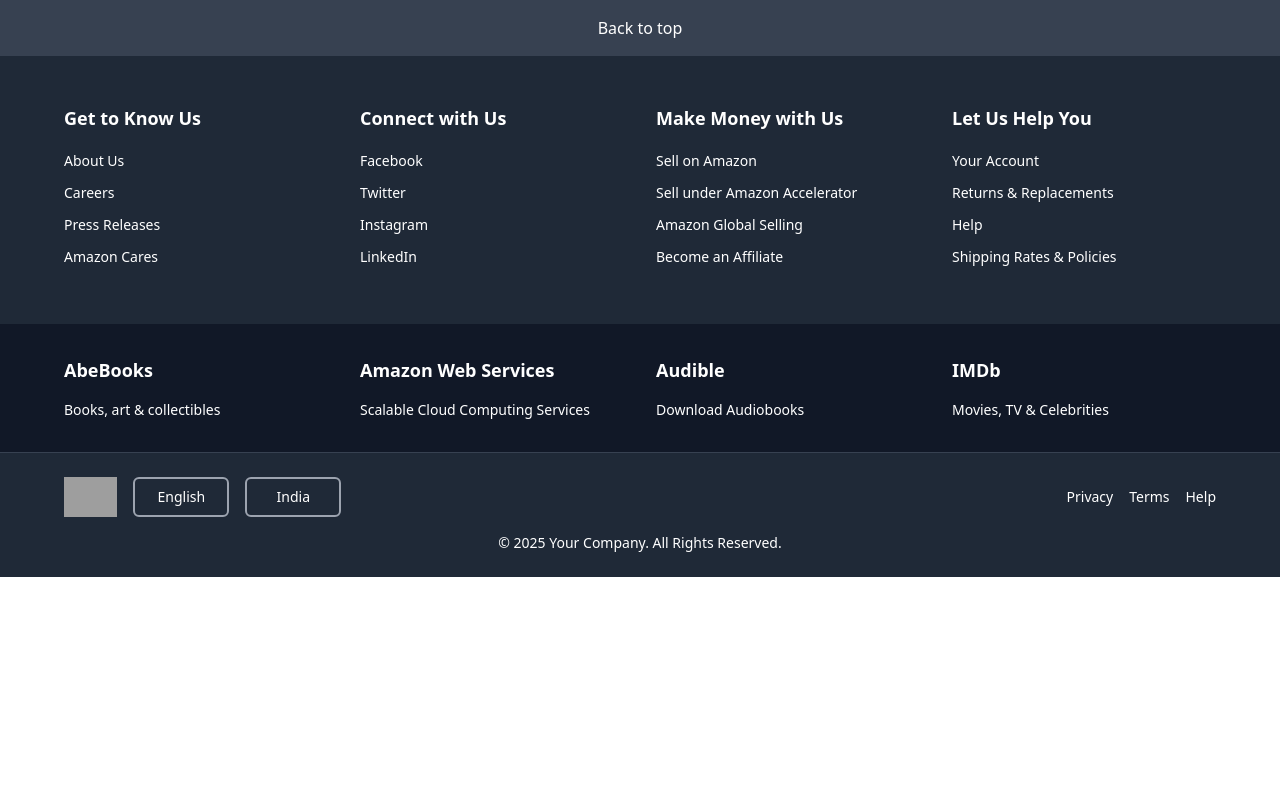
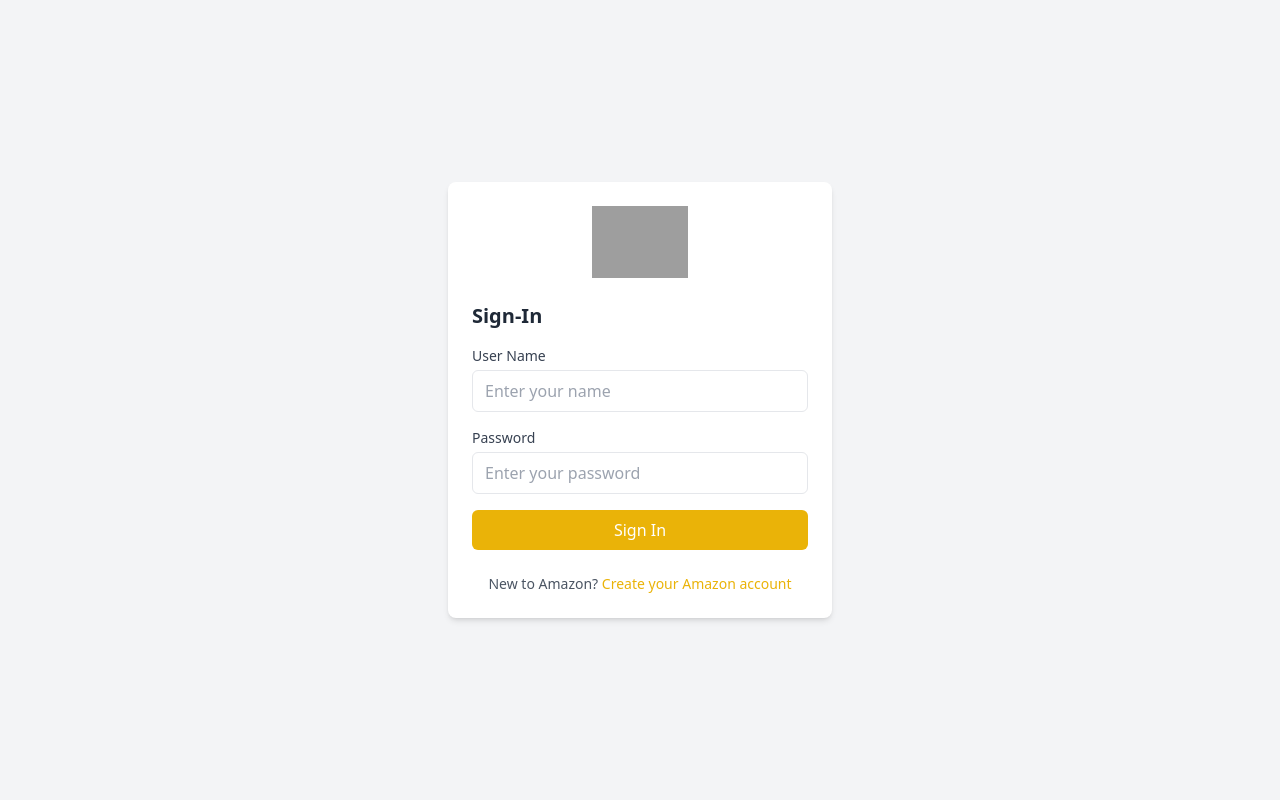
Before and after one commit to ArinSaxena/AmazonFullStack, a React (Create React App) app: page /login in a window 1280 px wide. Shown: the top 800 px of the page. Built offline with nearby package versions, Linux system fonts and the light colour scheme; grey boxes are pictures that could not be loaded.

Commit message:
all routes are done

```diff
--- a/src/App.js
+++ b/src/App.js
@@ -3,10 +3,11 @@
 
 import LanguageSettings from "components/LanguageSettings";
 import Navbar from "components/Navbar";
-import Form from "components/Form";
+import Signup from "components/Signup";
 
 import Cart from "pages/Cart";
 import {Route, BrowserRouter as Router, Routes } from "react-router-dom";
+import Login from "pages/Login";
 
 function navBarWrapper(element) {
   return (
@@ -23,9 +24,8 @@
       <Router>
         <Routes>
           <Route path="/" element={navBarWrapper(<Home />)} />
-          <Route path="/form" element={<Form />} />
-
-
+          <Route path="/signup" element={<Signup />} />
+          <Route path="/login" element={<Login />} />
           <Route path="/language" element={navBarWrapper(<LanguageSettings />)}></Route>
           <Route path="/cart" element={navBarWrapper(<Cart />)}></Route>
         </Routes>
--- /dev/null
+++ b/src/components/Login.jsx
@@ -0,0 +1,78 @@
+// src/components/LoginPage.jsx
+import React from "react";
+import { Link } from "react-router-dom";
+
+const LoginPage = () => {
+  return (
+    <div className="flex flex-col items-center justify-center min-h-screen bg-gray-100">
+      {/* Container */}
+      <div className="w-full max-w-sm p-6 bg-white shadow-md rounded-lg">
+        {/* Logo */}
+        <div className="flex justify-center mb-6">
+          <img
+            src="https://upload.wikimedia.org/wikipedia/commons/a/a9/Amazon_logo.svg"
+            alt="Amazon Logo"
+            className="w-24"
+          />
+        </div>
+
+        {/* Login Form */}
+        <form className="space-y-4">
+          <h2 className="text-xl font-semibold text-gray-800">Sign-In</h2>
+
+          {/* Email Input */}
+          <div>
+            <label
+              htmlFor="name"
+              className="block text-sm font-medium text-gray-700"
+            >
+              User Name
+            </label>
+            <input
+              type="text"
+              id="name"
+              className="w-full px-3 py-2 mt-1 border rounded-md focus:ring focus:ring-yellow-500 focus:outline-none"
+              placeholder="Enter your name"
+            />
+          </div>
+
+          {/* Password Input */}
+          <div>
+            <label
+              htmlFor="password"
+              className="block text-sm font-medium text-gray-700"
+            >
+              Password
+            </label>
+            <input
+              type="password"
+              id="password"
+              className="w-full px-3 py-2 mt-1 border rounded-md focus:ring focus:ring-yellow-500 focus:outline-none"
+              placeholder="Enter your password"
+            />
+          </div>
+
+          {/* Submit Button */}
+          <button
+            type="submit"
+            className="w-full px-4 py-2 text-white bg-yellow-500 rounded-md hover:bg-yellow-600 focus:outline-none focus:ring focus:ring-yellow-500"
+          >
+            Sign In
+          </button>
+        </form>
+
+        {/* Create Account Link */}
+        <div className="mt-6 text-center">
+          <p className="text-sm text-gray-600">
+            New to Amazon?{" "}
+            <Link to="/signup" className="text-yellow-500 hover:underline">
+              Create your Amazon account
+            </Link>
+          </p>
+        </div>
+      </div>
+    </div>
+  );
+};
+
+export default LoginPage;
--- a/src/components/Navbar.jsx
+++ b/src/components/Navbar.jsx
@@ -91,7 +91,7 @@
 
       {/* Sign-In */}
       <div className="text-xs text-right hover:border hover:border-gray-400 rounded-md p-2 cursor-pointer">
-        <Link to="/form"><p>Hello,sign in </p>
+        <Link to="/login"><p>Hello,sign in </p>
         <span className="font-semibold text-sm">Account & Lists</span></Link>
 
       </div>
--- a/src/pages/Login.jsx
+++ b/src/pages/Login.jsx
@@ -1,8 +1,11 @@
+import LoginPage from 'components/Login'
 import React from 'react'
 
 const Login = () => {
   return (
-    <div>Login</div>
+    <div>
+      <LoginPage/>
+    </div>
   )
 }
 
```
Also changed, not shown: src/components/Signup.jsx (renamed from src/components/Form.jsx).
